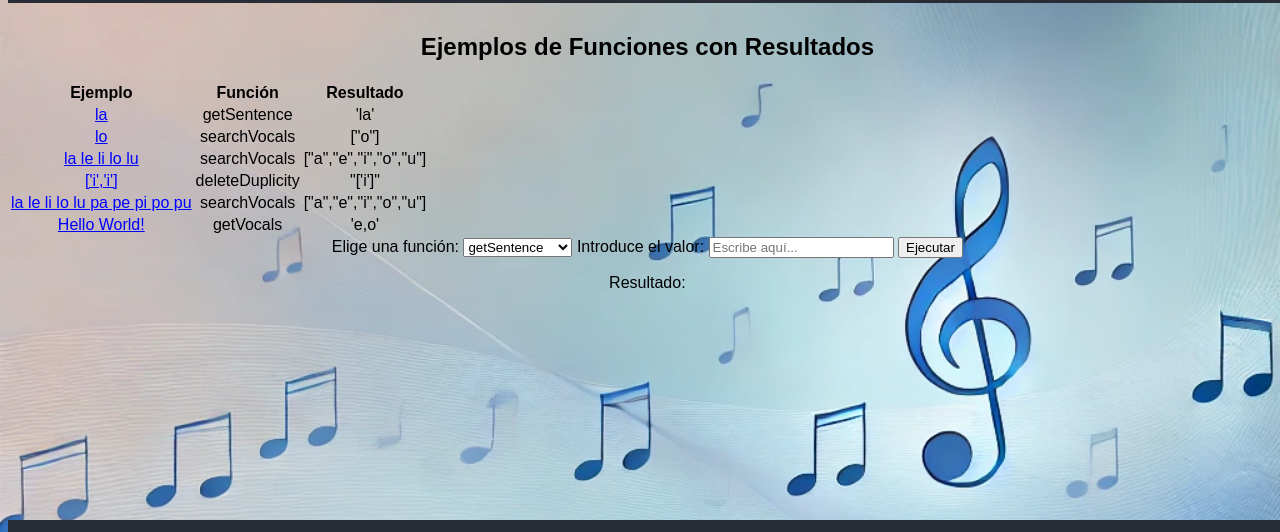
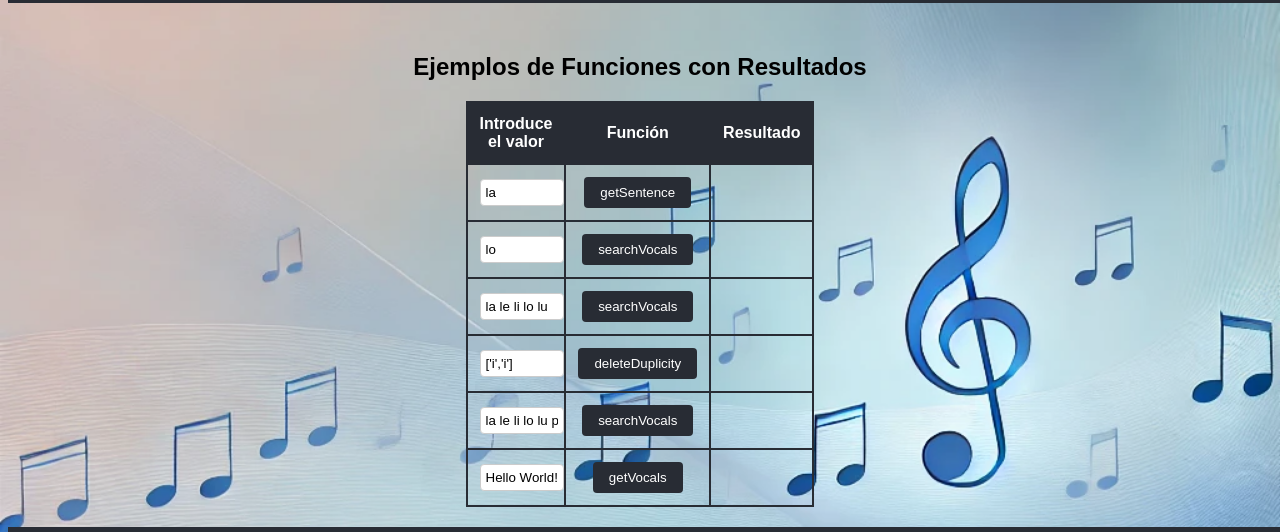
Before and after one commit to OlenaMyroshnykova/Vocals-in-entence, a plain HTML site: page index.html in a window 1280 px wide. Shown: the part 70-602 px from the top of the page. Drawn offline with Linux system fonts and the light colour scheme.

Commit message:
new idea

```diff
--- a/index.html
+++ b/index.html
@@ -14,70 +14,55 @@
     <main class="content">
         <div>
             <h2>Ejemplos de Funciones con Resultados</h2>
+
             <table>
                 <thead>
                     <tr>
-                        <th>Ejemplo</th>
+                        <th>Introduce el valor</th>
                         <th>Función</th>
                         <th>Resultado</th>
                     </tr>
                 </thead>
                 <tbody>
                     <tr>
-                        <td class="clickable" id="pId1">la</td>
-                        <td>getSentence</td>
+                        <td><input type="text" id="input1" value="la"></td>
+                        <td><button onclick="runFunction('getSentence', 'input1', 'result1')">getSentence</button></td>
                         <td><span id="result1"></span></td>
                     </tr>
                     <tr>
-                        <td class="clickable" id="pId2">lo</td>
-                        <td>searchVocals</td>
+                        <td><input type="text" id="input2" value="lo"></td>
+                        <td><button onclick="runFunction('searchVocals', 'input2', 'result2')">searchVocals</button></td>
                         <td><span id="result2"></span></td>
                     </tr>
                     <tr>
-                        <td class="clickable" id="pId3">la le li lo lu</td>
-                        <td>searchVocals</td>
+                        <td><input type="text" id="input3" value="la le li lo lu"></td>
+                        <td><button onclick="runFunction('searchVocals', 'input3', 'result3')">searchVocals</button></td>
                         <td><span id="result3"></span></td>
                     </tr>
                     <tr>
-                        <td class="clickable" id="pId4">['i','i']</td>
-                        <td>deleteDuplicity</td>
+                        <td><input type="text" id="input4" value="['i','i']"></td>
+                        <td><button onclick="runFunction('deleteDuplicity', 'input4', 'result4')">deleteDuplicity</button></td>
                         <td><span id="result4"></span></td>
                     </tr>
                     <tr>
-                        <td class="clickable" id="pId5">la le li lo lu pa pe pi po pu</td>
-                        <td>searchVocals</td>
+                        <td><input type="text" id="input5" value="la le li lo lu pa pe pi po pu"></td>
+                        <td><button onclick="runFunction('searchVocals', 'input5', 'result5')">searchVocals</button></td>
                         <td><span id="result5"></span></td>
                     </tr>
                     <tr>
-                        <td class="clickable" id="pId6">Hello World!</td>
-                        <td>getVocals</td>
+                        <td><input type="text" id="input6" value="Hello World!"></td>
+                        <td><button onclick="runFunction('getVocals', 'input6', 'result6')">getVocals</button></td>
                         <td><span id="result6"></span></td>
                     </tr>
                 </tbody>
             </table>
-
-            <!-- Форма для выбора функции и выполнения -->
-            <form id="vowelForm">
-                <label for="functionSelect">Elige una función:</label>
-                <select id="functionSelect">
-                    <option value="getSentence">getSentence</option>
-                    <option value="searchVocals">searchVocals</option>
-                    <option value="deleteDuplicity">deleteDuplicity</option>
-                    <option value="getVocals">getVocals</option>
-                </select>
-
-                <label for="inputValue">Introduce el valor:</label>
-                <input type="text" id="inputValue" placeholder="Escribe aquí...">
-
-                <button id="executeButton">Ejecutar</button>
-
-                <p>Resultado: <span id="result"></span></p>
-            </form>
-        </div>    </main>
+        </div>
+    </main>
 
     <footer>
         <h1>El canto es la habilidad de alargar las vocales</h1>
     </footer>
+
     <script src="index.js" defer></script>
 </body>
 </html>
--- a/index.js
+++ b/index.js
@@ -1,10 +1,120 @@
+// function getSentence(sentence) {
+//     return sentence;
+// }
+
+// function searchVocals(sentence) {
+//     const vocals = ['a', 'e', 'i', 'o', 'u'];
+//     const foundVocals = [...new Set(sentence.toLowerCase().split('').filter(char => vocals.includes(char)))];
+//     return foundVocals;
+// }
+
+// function deleteDuplicity(list) {
+//     const vocals = ['a', 'e', 'i', 'o', 'u'];
+//     let foundVocals = [];
+
+//     for (let item of list) {
+//         let strItem = String(item).toLowerCase();
+
+//         for (let char of strItem) {
+//             if (vocals.includes(char) && !foundVocals.includes(char)) {
+//                 foundVocals.push(char);
+//             }
+//         }
+//     }
+//     return `['${foundVocals.join("', '")}']`;
+//  }
+
+// function getVocals(sentence) {
+//     const vocalsList = searchVocals(sentence);
+//     return vocalsList.join(',');
+// }
+
+// document.getElementById('vowelForm').addEventListener('submit', function(event) {
+//     event.preventDefault();
+
+//     const sentence = document.getElementById('inputId').value;
+
+//     const result = getVocals(sentence);
+
+//     document.getElementById('result').textContent = result ? result : 'No se encontraron vocales';
+// });
+
+// function setInputValueFromParagraph(paragraphId) {
+//     const paragraph = document.getElementById(paragraphId);
+//     const input = document.getElementById('inputValue');
+//     if (paragraph && input) {
+//         input.value = paragraph.textContent;
+//     }
+// }
+
+// document.getElementById('executeButton').addEventListener('click', function() {
+//     const selectedFunction = document.getElementById('functionSelect').value;
+//     const inputValue = document.getElementById('inputValue').value;
+//     let result;
+
+//     switch (selectedFunction) {
+//         case 'getSentence':
+//             result = getSentence(inputValue);
+//             break;
+//         case 'searchVocals':
+//             result = searchVocals(inputValue);
+//             break;
+//         case 'deleteDuplicity':
+//             result = deleteDuplicity(inputValue.split(','));
+//             break;
+//         case 'getVocals':
+//             result = getVocals(inputValue);
+//             break;
+//         default:
+//             result = 'Función no encontrada';
+//     }
+
+//     document.getElementById('result').textContent = Array.isArray(result) ? result.join(', ') : result;
+// });
+
+// document.addEventListener("DOMContentLoaded", function() {
+//     // Вызов каждой функции и вставка результатов в соответствующие элементы
+//     document.getElementById('result1').textContent = `'${getSentence('la')}'`;
+//     document.getElementById('result2').textContent = JSON.stringify(searchVocals('lo'));
+//     document.getElementById('result3').textContent = JSON.stringify(searchVocals('la le li lo lu'));
+//     document.getElementById('result4').textContent = JSON.stringify(deleteDuplicity(['i', 'i']));
+//     document.getElementById('result5').textContent = JSON.stringify(searchVocals('la le li lo lu pa pe pi po pu'));
+//     document.getElementById('result6').textContent = `'${getVocals('Hello World!')}'`;
+// });
+
+// document.getElementById('pId1').addEventListener('click', function() {
+//     setInputValueFromParagraph('pId1');
+// });
+// document.getElementById('pId2').addEventListener('click', function() {
+//     setInputValueFromParagraph('pId2');
+// });
+// document.getElementById('pId3').addEventListener('click', function() {
+//     setInputValueFromParagraph('pId3');
+// });
+// document.getElementById('pId4').addEventListener('click', function() {
+//     setInputValueFromParagraph('pId4');
+// });
+// document.getElementById('pId5').addEventListener('click', function() {
+//     setInputValueFromParagraph('pId5');
+// });
+// document.getElementById('pId6').addEventListener('click', function() {
+//     setInputValueFromParagraph('pId6');
+// });
+// Функции
 function getSentence(sentence) {
     return sentence;
 }
 
 function searchVocals(sentence) {
     const vocals = ['a', 'e', 'i', 'o', 'u'];
-    const foundVocals = [...new Set(sentence.toLowerCase().split('').filter(char => vocals.includes(char)))];
+    let foundVocals = [];
+
+    for (let char of sentence.toLowerCase()) {
+        if (vocals.includes(char) && !foundVocals.includes(char)) {
+            foundVocals.push(char);
+        }
+    }
+
     return foundVocals;
 }
 
@@ -25,34 +135,17 @@ function deleteDuplicity(list) {
  }
 
 function getVocals(sentence) {
-    const vocalsList = searchVocals(sentence);
-    return vocalsList.join(',');
+    let foundVocals = searchVocals(sentence);
+    return foundVocals.join(',');
 }
 
-document.getElementById('vowelForm').addEventListener('submit', function(event) {
-    event.preventDefault();
-
-    const sentence = document.getElementById('inputId').value;
-
-    const result = getVocals(sentence);
-
-    document.getElementById('result').textContent = result ? result : 'No se encontraron vocales';
-});
-
-function setInputValueFromParagraph(paragraphId) {
-    const paragraph = document.getElementById(paragraphId);
-    const input = document.getElementById('inputValue');
-    if (paragraph && input) {
-        input.value = paragraph.textContent;
-    }
-}
-
-document.getElementById('executeButton').addEventListener('click', function() {
-    const selectedFunction = document.getElementById('functionSelect').value;
-    const inputValue = document.getElementById('inputValue').value;
+// Универсальная функция для запуска функций и отображения результата
+function runFunction(funcName, inputId, resultId) {
+    const inputValue = document.getElementById(inputId).value;
     let result;
 
-    switch (selectedFunction) {
+    // Выполняем выбранную функцию
+    switch (funcName) {
         case 'getSentence':
             result = getSentence(inputValue);
             break;
@@ -60,7 +153,7 @@ document.getElementById('executeButton').addEventListener('click', function() {
             result = searchVocals(inputValue);
             break;
         case 'deleteDuplicity':
-            result = deleteDuplicity(inputValue.split(','));
+            result = deleteDuplicity(JSON.parse(inputValue));
             break;
         case 'getVocals':
             result = getVocals(inputValue);
@@ -69,34 +162,6 @@ document.getElementById('executeButton').addEventListener('click', function() {
             result = 'Función no encontrada';
     }
 
-    document.getElementById('result').textContent = Array.isArray(result) ? result.join(', ') : result;
-});
-
-document.addEventListener("DOMContentLoaded", function() {
-    // Вызов каждой функции и вставка результатов в соответствующие элементы
-    document.getElementById('result1').textContent = `'${getSentence('la')}'`;
-    document.getElementById('result2').textContent = JSON.stringify(searchVocals('lo'));
-    document.getElementById('result3').textContent = JSON.stringify(searchVocals('la le li lo lu'));
-    document.getElementById('result4').textContent = JSON.stringify(deleteDuplicity(['i', 'i']));
-    document.getElementById('result5').textContent = JSON.stringify(searchVocals('la le li lo lu pa pe pi po pu'));
-    document.getElementById('result6').textContent = `'${getVocals('Hello World!')}'`;
-});
-
-document.getElementById('pId1').addEventListener('click', function() {
-    setInputValueFromParagraph('pId1');
-});
-document.getElementById('pId2').addEventListener('click', function() {
-    setInputValueFromParagraph('pId2');
-});
-document.getElementById('pId3').addEventListener('click', function() {
-    setInputValueFromParagraph('pId3');
-});
-document.getElementById('pId4').addEventListener('click', function() {
-    setInputValueFromParagraph('pId4');
-});
-document.getElementById('pId5').addEventListener('click', function() {
-    setInputValueFromParagraph('pId5');
-});
-document.getElementById('pId6').addEventListener('click', function() {
-    setInputValueFromParagraph('pId6');
-});
+    // Отображаем результат
+    document.getElementById(resultId).textContent = Array.isArray(result) ? JSON.stringify(result) : result;
+}
--- a/styles.css
+++ b/styles.css
@@ -21,10 +21,6 @@ h1{
     text-decoration: none;
     font-size: 2vw;
 }
-p{
-    text-align:center;
-    text-decoration: solid;
-}
 
 main {
     margin-top: 30px;
@@ -33,23 +29,54 @@ main {
     height: auto;
 }
 
-.content {
+        /* Центрируем таблицу */
+        .content {
+            display: flex;
+            justify-content: center;
+        }
 
-    width: 99.9vw;
-    height: 38vw;
-}
+        table {
+            border-collapse: collapse;
+            width: 70%;
+            margin: 20px auto;
+            text-align: left;
+        }
 
-.clickable {
-    color: blue;
-    text-decoration: underline;
-    cursor: pointer;
-    margin: 5px 0;
-    transition: color 0.3s;
-}
+        th, td {
+            border: 2px solid  #282c34;
+            padding: 12px;
+            text-align: center;
+        }
 
-.clickable:hover {
-    color: darkblue;
-}
+        th {
+            background-color: #282c34;
+            color: white;
+        }
+
+        td input {
+            width: 100%;
+            padding: 5px;
+            border-radius: 4px;
+            border: 1px solid #ccc;
+        }
+
+        td button {
+            padding: 8px 16px;
+            background-color: #282c34;
+            color: white;
+            border: none;
+            border-radius: 4px;
+            cursor: pointer;
+        }
+
+        td button:hover {
+            background-color: #45a049;
+        }
+
+        td span {
+            font-weight: bold;
+        }
+
 
 footer {
     background-color: #282c34;
```
